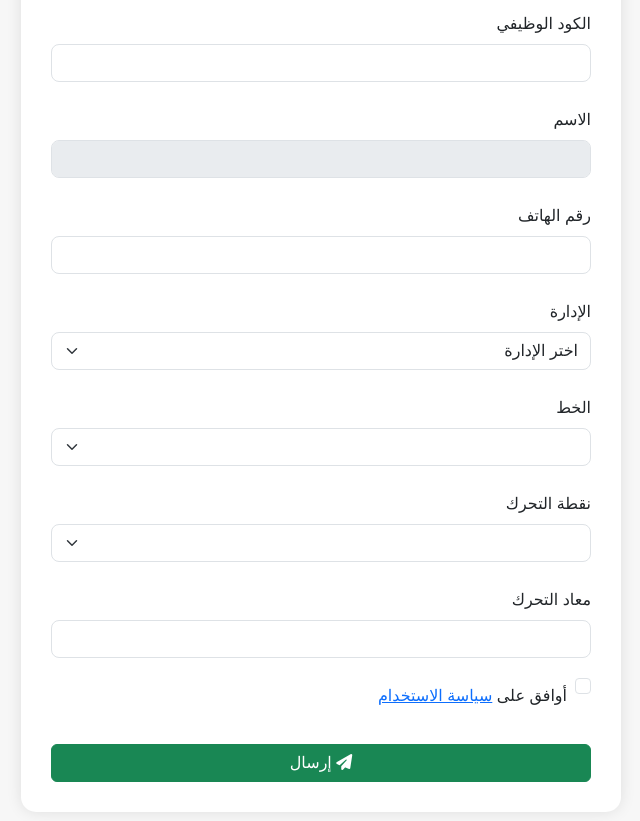
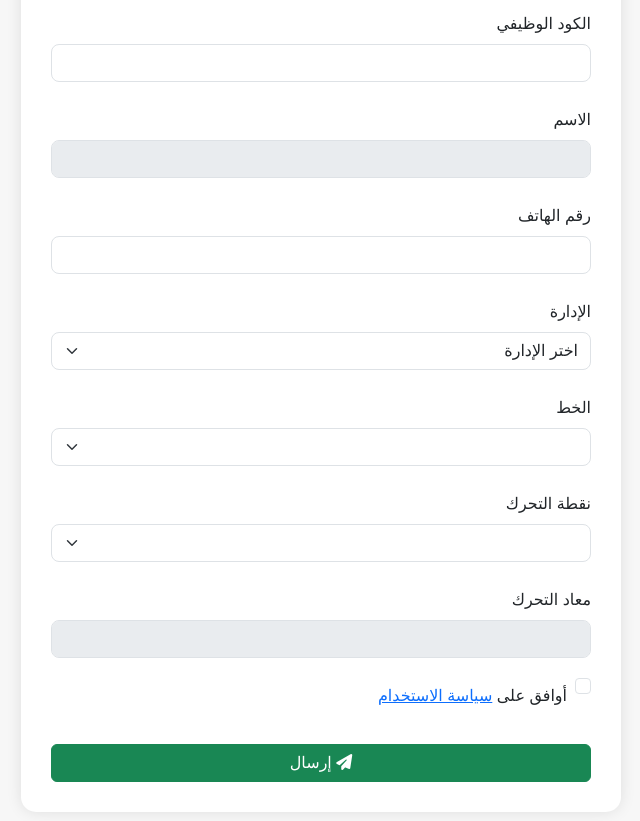
Before and after one commit to Alaamagdy72135/BusFormPortal, a website: page public/index.html in a window 1280 px wide. Shown: the part 211-1032 px from the top of the page, without its empty margins (319-959 px from the left). Drawn offline with nearby package versions, Linux system fonts and the light colour scheme; no server answers.

Commit message:
disbale time

```diff
--- a/public/index.html
+++ b/public/index.html
@@ -135,7 +135,7 @@
 
           <div class="mb-3">
             <label for="time" class="form-label">معاد التحرك</label>
-            <input type="text" id="time" class="form-control" readonly />
+            <input type="text" id="time" class="form-control" disabled />
           </div>
 
           <div class="form-check mb-3">
```
